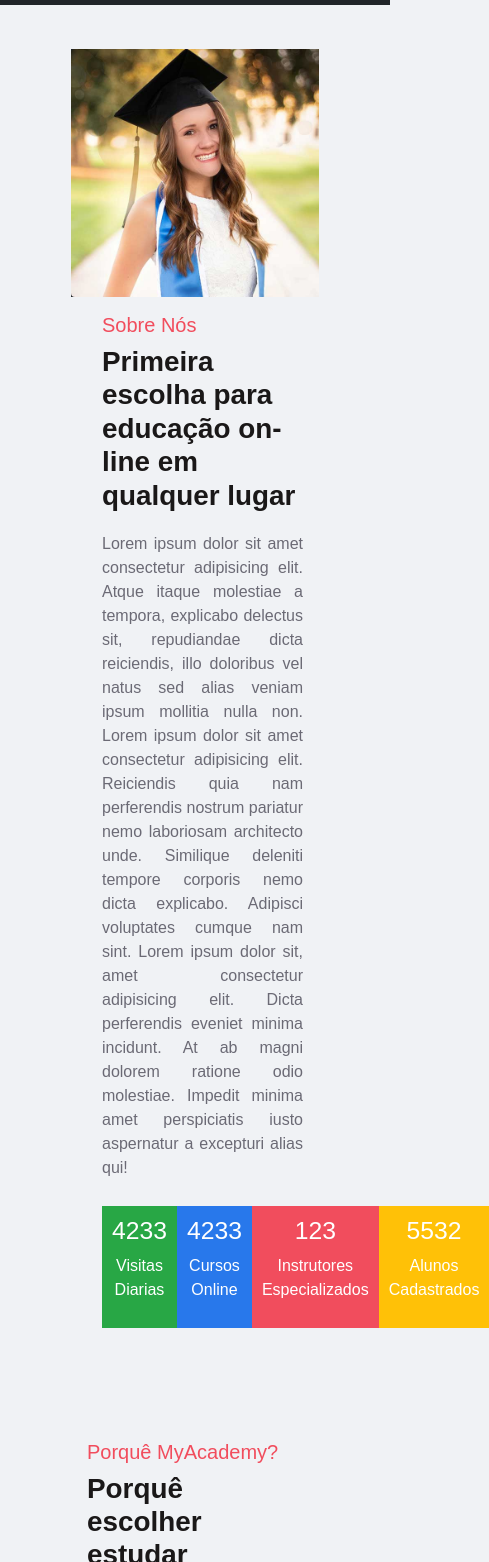
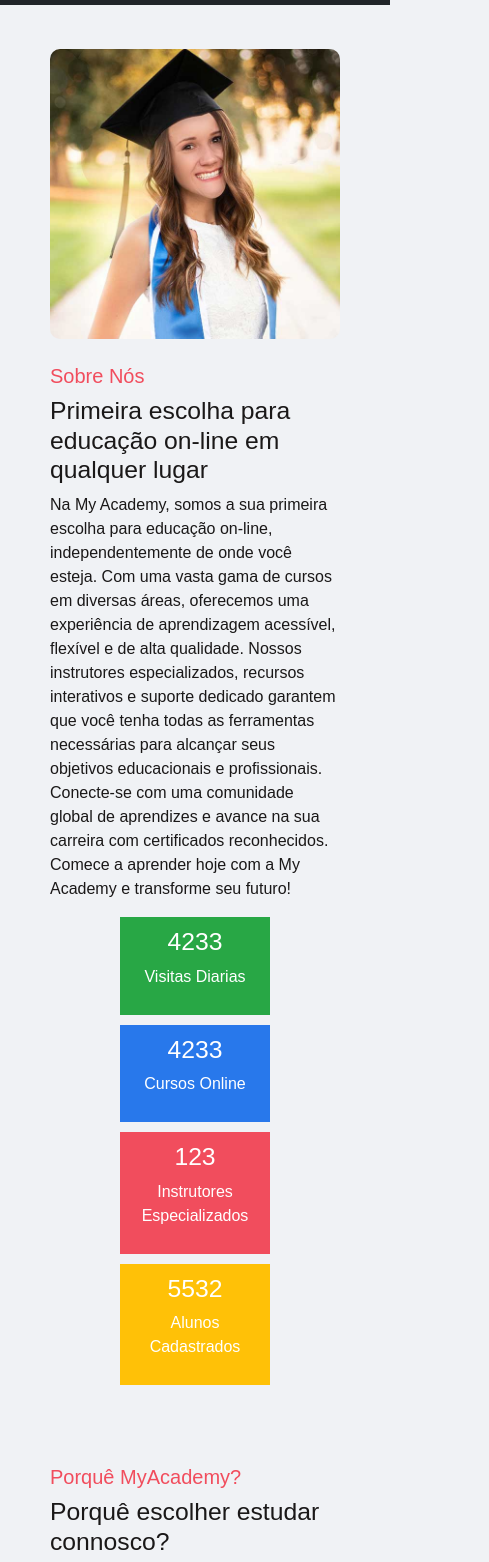
Before and after one commit to derciosinione/itw_my_academy_web_v1, a plain HTML site: page sobre.html in a window 390 px wide. Shown: the part 51-1613 px from the top of the page, 489 px wide, since content can reach past the window. Drawn offline with nearby package versions, Linux system fonts and the light colour scheme.

Commit message:
Resolved mobile problem

```diff
--- a/css/course.css
+++ b/css/course.css
@@ -6,7 +6,7 @@
 
 .our-courses {
     text-align: center;
-    margin-top: 80px !important;
+    margin-top: 10px !important;
     margin-bottom: 80px !important;
 }
 
--- a/css/main.css
+++ b/css/main.css
@@ -44,6 +44,8 @@ body {
     text-align: center;
     align-content: center;
     color: white;
+    display: flex;
+    align-items: center;
 }
 
 .search-container form {
@@ -171,6 +173,27 @@ main section {
     padding: 10px;
 }
 
+.about-card {
+    display: flex;
+    /*flex-wrap: wrap;*/
+    justify-content: center;
+    gap: 25px;
+    padding-left: 40px;
+    padding-right: 40px;
+}
+
+.about-card .about-img {
+    min-width: 400px;
+    overflow: hidden;
+    border-radius: 10px;
+
+    img {
+        width: 100%;
+        height: 100%;
+        object-fit: cover;
+    }
+}
+
 .ul-skills {
     list-style: none;
 }
@@ -246,8 +269,88 @@ footer .copy-right {
     font-size: 23px;
 }
 
-@media (max-width: 644px) {
+
+.keep-show {
+    display: inline-block !important;
+}
+
+
+@media (max-width: 1124px) {
+    .about-card {
+        display: flex;
+        flex-wrap: wrap;
+        justify-content: center;
+        gap: 25px;
+    }
+
+    .about-card .about-img {
+        min-width: 400px;
+        max-height: 500px;
+    }
+}
+
+@media (max-width: 772px) {
+    .about-card {
+        padding-left: 10px;
+        padding-right: 10px;
+    }
+
+    .about-metric {
+        flex-wrap: wrap;
+        justify-content: center;
+        gap: 10px;
+    }
+
     footer section {
         flex-wrap: wrap;
     }
 }
+
+@media (max-width: 588px) {
+
+}
+
+@media (max-width: 420px) {
+    .about-card {
+        display: flex;
+        flex-wrap: wrap;
+        justify-content: center;
+        gap: 25px;
+        margin-bottom: 0;
+    }
+
+    .ul-skills li span {
+        min-width: 40px;
+        height: 40px;
+        font-size: 22px;
+    }
+
+    .ul-skills li p {
+       text-align: start;
+    }
+
+    .about-card .about-img {
+       display: none;
+        min-width: auto;
+        max-height: 500px;
+    }
+
+    .search-container form {
+        width: 300px;
+        margin: 0 auto;
+        margin-top: 30px !important;
+    }
+}
+
+@media (max-width: 406px) {
+    .hero {
+        width: 400px;
+        height: 350px;
+        background: linear-gradient(rgba(0, 0, 0, 0.8), rgba(0, 0, 0, 0.8)), url("../Img/header.jpg") !important;
+        background-size: cover;
+        background-position: center;
+        text-align: center;
+        align-content: center;
+        color: white;
+    }
+}
--- a/sobre.html
+++ b/sobre.html
@@ -50,26 +50,22 @@
 
 <!-- Main Content -->
 <main>
-    <section class="card mb-xl-5 mt-xl-5 bg-transparent">
-        <div class="row g-0">
-            <div class="col-md-4 about-img bg-dark about-img">
-                <img src="Img/about.jpg" class="img-fluid rounded-start" alt="...">
+    <section class="about-card">
+        <div class="about-img keep-show">
+            <img src="Img/about.jpg" alt="">
         </div>
-            <div class="col-md-8">
-                <div class="card-body ml-15">
-                    <h5 class="card-title text-red">Sobre Nós</h5>
 
-                    <h1>Primeira escolha para educação on-line em qualquer lugar</h1>
-
-                    <p class="card-text">Lorem ipsum dolor sit amet consectetur adipisicing elit. Atque itaque molestiae
-                        a tempora, explicabo delectus sit, repudiandae dicta reiciendis, illo doloribus vel natus sed
-                        alias veniam ipsum mollitia nulla non.
-                        Lorem ipsum dolor sit amet consectetur adipisicing elit. Reiciendis quia nam perferendis nostrum
-                        pariatur nemo laboriosam architecto unde. Similique deleniti tempore corporis nemo dicta
-                        explicabo. Adipisci voluptates cumque nam sint.
-                        Lorem ipsum dolor sit, amet consectetur adipisicing elit. Dicta perferendis eveniet minima
-                        incidunt. At ab magni dolorem ratione odio molestiae. Impedit minima amet perspiciatis iusto
-                        aspernatur a excepturi alias qui!
+        <div class="home-content-description">
+            <h5 class="text-red">Sobre Nós</h5>
+            <h2>Primeira escolha para educação on-line em qualquer lugar</h2>
+            <p>
+                Na My Academy, somos a sua primeira escolha para educação on-line, independentemente de onde
+                você esteja. Com uma vasta gama de cursos em diversas áreas, oferecemos uma experiência de
+                aprendizagem acessível, flexível e de alta qualidade. Nossos instrutores especializados,
+                recursos interativos e suporte dedicado garantem que você tenha todas as ferramentas necessárias
+                para alcançar seus objetivos educacionais e profissionais. Conecte-se com uma comunidade global
+                de aprendizes e avance na sua carreira com certificados reconhecidos. Comece a aprender hoje com
+                a My Academy e transforme seu futuro!
             </p>
 
             <div class="about-metric">
@@ -94,20 +90,14 @@
                 </div>
             </div>
         </div>
-            </div>
-        </div>
     </section>
 
-    <section class="card mb-3 bg-transparent">
-        <div class="row g-0">
-            <div class="col-md-8">
-                <div class="card-body mr-15">
-                    <h5 class="card-title text-red">Porquê MyAcademy?</h5>
-
-                    <h1>Porquê escolher <br> estudar connosco?</h1>
-
-                    <h3>Transforme Seu Futuro com Educação de Qualidade</h3>
-                    <p class="card-text">
+    <section class="about-card">
+        <div class="home-content-description">
+            <h5 class="text-red">Porquê MyAcademy?</h5>
+            <h2>Porquê escolher estudar connosco?</h2>
+            <h5>Transforme Seu Futuro com Educação de Qualidade</h5>
+            <p>
                 Na MyAcademy, acreditamos que a educação é a chave para desbloquear o seu potencial e
                 transformar seu futuro. Nosso compromisso é fornecer cursos online de alta qualidade, acessíveis
                 e relevantes para as necessidades do mercado atual. Aqui estão algumas razões pelas quais você
@@ -124,7 +114,6 @@
                             baseada nas últimas tendências e melhores práticas do mercado.</p>
                     </div>
                 </li>
-
                 <li>
                     <span class="bg-yellow"><i class="fa fa-certificate"></i></span>
                     <div>
@@ -134,7 +123,6 @@
                             sua carreira e abrir novas oportunidades profissionais.</p>
                     </div>
                 </li>
-
                 <li>
                     <span class="bg-green"><i class="fa fa-book-reader text-white"></i></span>
                     <div>
@@ -145,7 +133,6 @@
                             educação.</p>
                     </div>
                 </li>
-
                 <li>
                     <span class="bg-red"><i class="fa fa-certificate"></i></span>
                     <div>
@@ -155,15 +142,11 @@
                             evoluir com nossa vasta seleção de cursos.</p>
                     </div>
                 </li>
-
             </ul>
-
-                </div>
         </div>
 
-            <div class="col-md-4 about-img bg-dark about-img">
-                <img src="Img/feature.jpg" class="img-fluid rounded-start" alt="...">
-            </div>
+        <div class="about-img">
+            <img src="Img/feature.jpg" alt="">
         </div>
     </section>
 
```
Also changed, not shown: criar-conta.html (+1 -1 lines), cursos.html (+1 -2 lines), index.html (+17 -30 lines), login.html (+1 -1 lines). Lines whose indentation alone changed are shown as unchanged.
